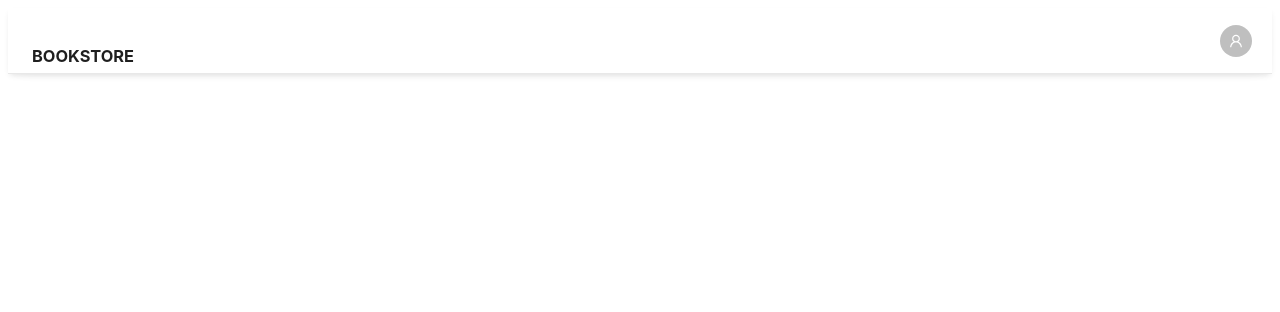
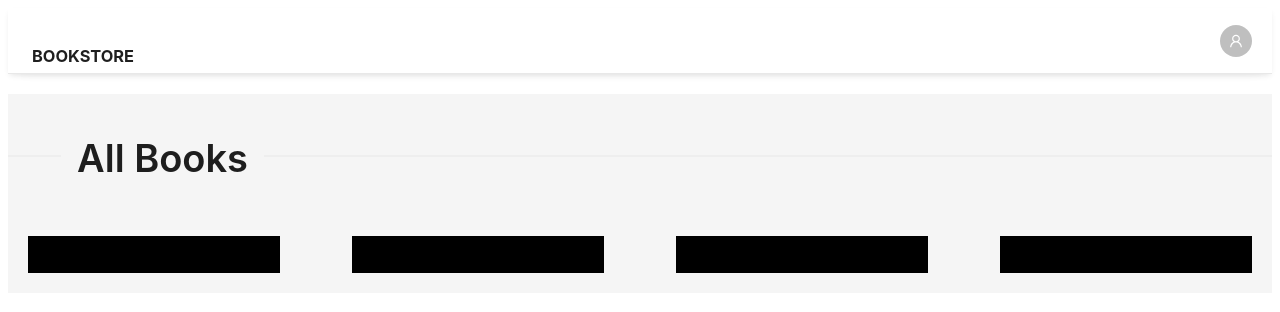
Before and after one commit to Oaksas/BookstoreFrontEnd, a React (Vite) app: page / in a window 1280 px wide. Shown: the top 312 px of the page. Built offline with nearby package versions, Linux system fonts and the light colour scheme.

Commit message:
Add all books

```diff
--- a/src/App.css
+++ b/src/App.css
@@ -64,6 +64,16 @@
   margin-right: 10px;
 }
 
+.cards {
+  display: flex;
+  flex-wrap: wrap;
+  justify-content: space-between;
+  margin: 20px;
+  padding: 10px;
+  background-color: black;
+
+}
+
 .ant-drawer-body {
   padding: 0;
 }
@@ -111,4 +121,5 @@
   }
 }
 
+
 /* Navbar End */
--- a/src/App.tsx
+++ b/src/App.tsx
@@ -2,11 +2,14 @@
 import './App.css'
 import { Button } from 'antd';
 import { Home } from './features';
+import { Navbar } from './components';
 
 function App() {
 
   return (
     <>
+      <Navbar />
+
       <Home />
     </>
   )
--- /dev/null
+++ b/src/components/AllBooks.tsx
@@ -0,0 +1,27 @@
+import React from 'react'
+import { Col, Divider, Layout, Row } from 'antd';
+import { Content, Footer, Header } from 'antd/es/layout/layout';
+import Title from 'antd/es/typography/Title';
+
+const AllBooks: React.FC = () => {
+    return (
+        <Layout>
+            <Divider orientation="left"><Title > All Books</Title></Divider>
+            <Row gutter={[32, 32]}>
+                <Col xs={24} sm={12} lg={6} className="gutter-row" span={6}>
+                    <div className='cards'>col-6</div>
+                </Col>
+                <Col xs={24} sm={12} lg={6} className="gutter-row" span={6}>
+                    <div className='cards'>col-6</div>
+                </Col>
+                <Col xs={24} sm={12} lg={6} className="gutter-row" span={6}>
+                    <div className='cards'>col-6</div>
+                </Col>
+                <Col xs={24} sm={12} lg={6} className="gutter-row" span={6}>
+                    <div className='cards'>col-6</div>
+                </Col>
+            </Row>
+        </Layout>)
+}
+
+export default AllBooks
--- a/src/components/RightMenu.tsx
+++ b/src/components/RightMenu.tsx
@@ -12,15 +12,15 @@ const RightMenu: React.FC<RightMenuProps> = ({ mode }) => {
         title={
           <>
             <Avatar icon={<UserOutlined />} />
-            <span className="username">John Doe</span>
+            <span className="username">John</span>
           </>
         }
       >
         <Menu.Item key="project">
-          <CodeOutlined /> Projects
+          <CodeOutlined /> ALL BOOKS
         </Menu.Item>
         <Menu.Item key="about-us">
-          <UserOutlined /> Profile
+          <UserOutlined /> MY ORDERS
         </Menu.Item>
         <Menu.Item key="log-out">
           <LogoutOutlined /> Logout
--- a/src/components/index.ts
+++ b/src/components/index.ts
@@ -1,3 +1,3 @@
 import Navbar from "./Navbar";
-
-export { Navbar }
+import AllBooks from "./AllBooks";
+export { Navbar, AllBooks }
--- a/src/features/Home.tsx
+++ b/src/features/Home.tsx
@@ -1,10 +1,12 @@
 import React from 'react';
-import { Navbar } from '../components';
+import { AllBooks } from '../components';
 
 const Home: React.FC = () => {
     return (
         <>
-            <Navbar />
+            <AllBooks />
+
+
         </>
     );
 };
```
Also changed, not shown: src/components/Cards/BookCard.tsx (added, +16 -0 lines).
